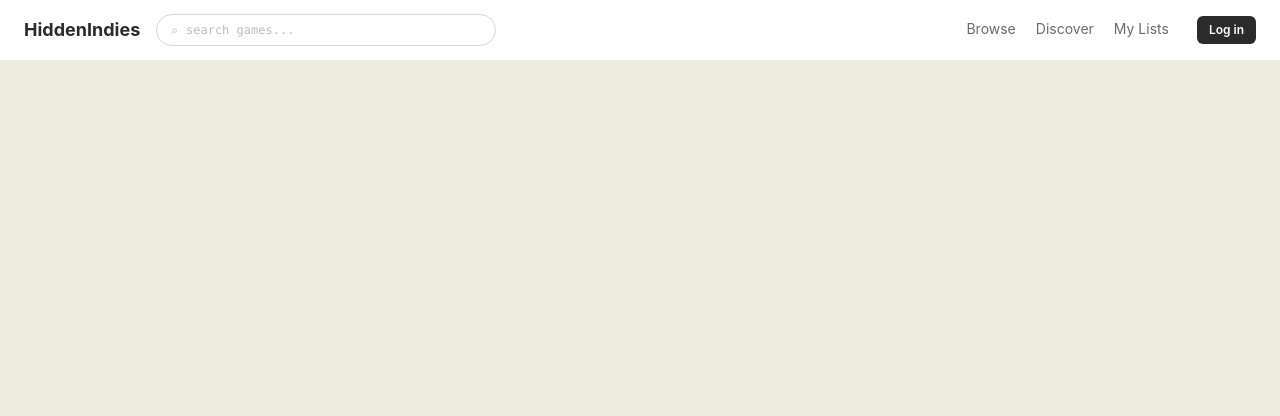
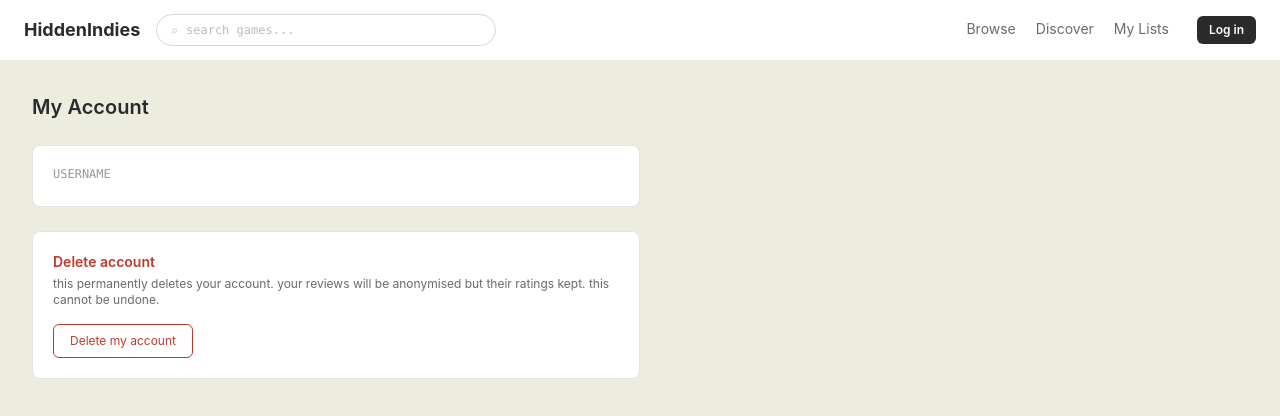
Before and after one commit to Thrall966/HiddenIndies, a React (Vite) app in the folder Frontend/: page /profile in a window 1280 px wide. Shown: the top 416 px of the page. Built offline with nearby package versions, Linux system fonts and the light colour scheme.

Commit message:
Add profile page with delete account button (known bug: placeholder review collision on duplicate game, fix pending)

```diff
--- a/Frontend/src/App.jsx
+++ b/Frontend/src/App.jsx
@@ -5,6 +5,7 @@
 import Browse from "./pages/Browse";
 import MyLists from "./pages/MyLists";
 import GameDetail from "./pages/GameDetail";
+import Profile from "./pages/Profile";
 
 // every page sits inside the same shell, so the header is always present
 function Layout({ children }) {
@@ -26,6 +27,7 @@
           <Route path="/browse" element={<Browse />} />
           <Route path="/discover" element={<Discover />} />
           <Route path="/game/:gameId" element={<GameDetail />} />
+          <Route path="/profile" element={<Profile />} />
 
           {/* logging in is only needed for personal features */}
           <Route path="/lists" element={<MyLists />} />
--- a/Frontend/src/Components/Header.jsx
+++ b/Frontend/src/Components/Header.jsx
@@ -62,9 +62,9 @@
         {/* show username and logout when logged in, otherwise a login link */}
         {username ? (
           <div className="ml-2 flex items-center gap-3">
-            <span className="text-sm text-[#2b2b2b] font-semibold">
+            <Link to="/profile" className="text-sm text-[#2b2b2b] font-semibold">
               {username}
-            </span>
+            </Link>
             <button
               onClick={handleLogout}
               className="text-xs text-[#6b6b63] underline"
--- /dev/null
+++ b/Frontend/src/Pages/Profile.jsx
@@ -0,0 +1,85 @@
+import { useState } from "react";
+import { useNavigate } from "react-router-dom";
+import { useAuth } from "../AuthContext";
+
+function Profile() {
+  const { username, logout } = useAuth();
+  const navigate = useNavigate();
+
+  const [confirming, setConfirming] = useState(false);
+  const [message, setMessage] = useState("");
+
+  // call the protected delete-account endpoint
+  async function deleteAccount() {
+    const token = localStorage.getItem("token");
+    try {
+      const response = await fetch("http://localhost:8000/account", {
+        method: "DELETE",
+        headers: { Authorization: "Bearer " + token },
+      });
+      if (response.ok) {
+        // log out and send them to browse
+        logout();
+        navigate("/browse");
+      } else {
+        const data = await response.json();
+        setMessage(data.detail || "Could not delete account.");
+      }
+    } catch (error) {
+      setMessage("Could not reach the server.");
+    }
+  }
+
+  return (
+    <div className="p-8 max-w-2xl">
+      <h2 className="text-xl font-semibold text-[#2b2b2b] mb-6">My Account</h2>
+
+      <div className="bg-white border border-[#e6e6e0] rounded-lg p-5 mb-6">
+        <div className="text-xs font-mono text-[#9a9a90]">USERNAME</div>
+        <div className="text-sm text-[#2b2b2b] mt-1">{username}</div>
+      </div>
+
+      {/* danger zone, delete account */}
+      <div className="bg-white border border-[#e6e6e0] rounded-lg p-5">
+        <div className="text-sm font-semibold text-[#c0392b] mb-1">
+          Delete account
+        </div>
+        <p className="text-xs text-[#6b6b63] mb-4">
+          this permanently deletes your account. your reviews will be anonymised
+          but their ratings kept. this cannot be undone.
+        </p>
+
+        {!confirming ? (
+          <button
+            onClick={() => setConfirming(true)}
+            className="text-xs px-4 py-2 border border-[#c0392b] text-[#c0392b] rounded-md hover:bg-[#c0392b] hover:text-white transition"
+          >
+            Delete my account
+          </button>
+        ) : (
+          <div className="flex items-center gap-3">
+            <span className="text-xs text-[#2b2b2b]">Are you sure?</span>
+            <button
+              onClick={deleteAccount}
+              className="text-xs px-4 py-2 bg-[#c0392b] text-white rounded-md"
+            >
+              Yes, delete
+            </button>
+            <button
+              onClick={() => setConfirming(false)}
+              className="text-xs px-4 py-2 border border-[#d8d8d0] text-[#6b6b63] rounded-md"
+            >
+              Cancel
+            </button>
+          </div>
+        )}
+
+        {message && (
+          <div className="text-xs text-[#c0392b] mt-3">{message}</div>
+        )}
+      </div>
+    </div>
+  );
+}
+
+export default Profile;
```
